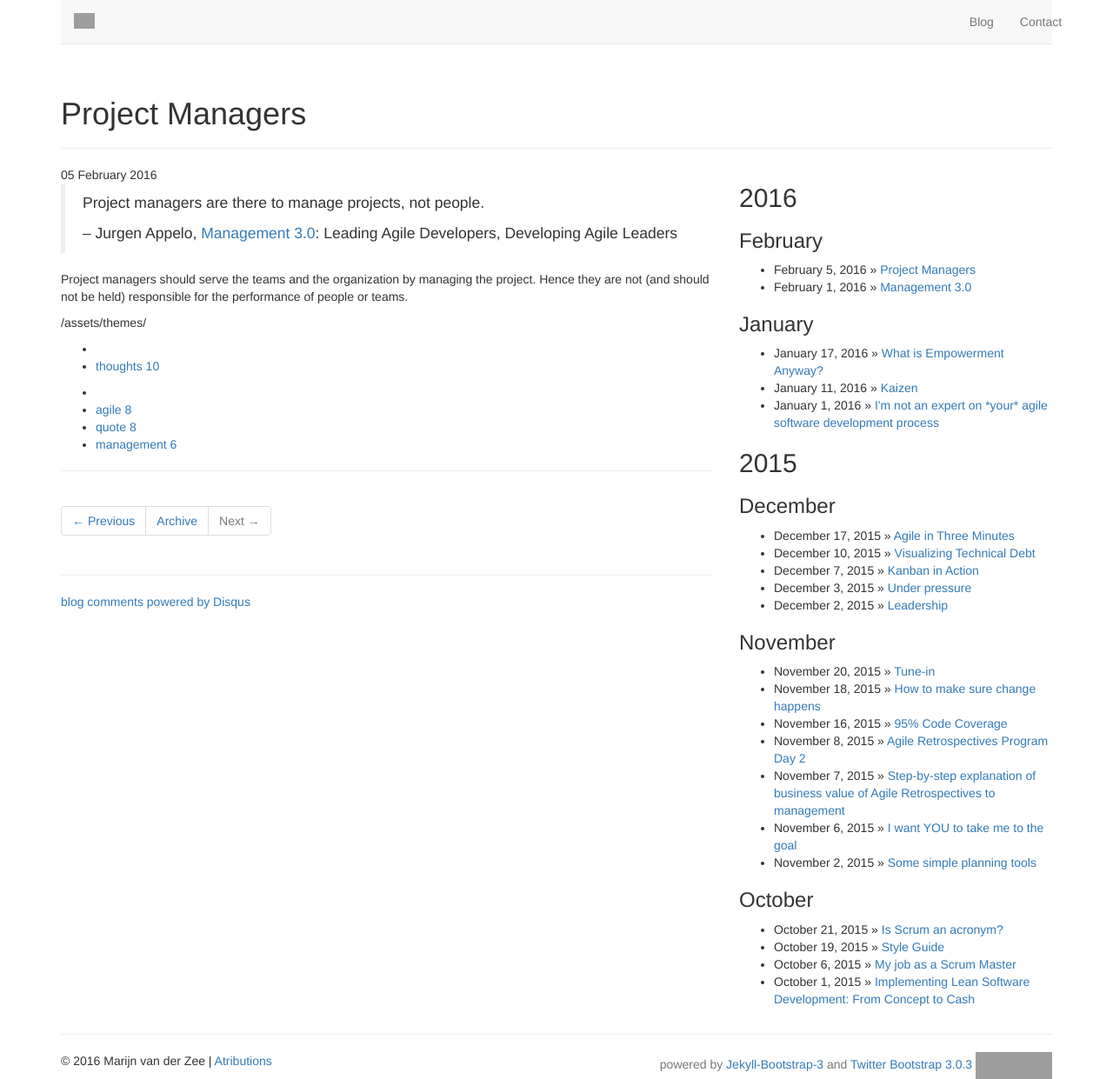
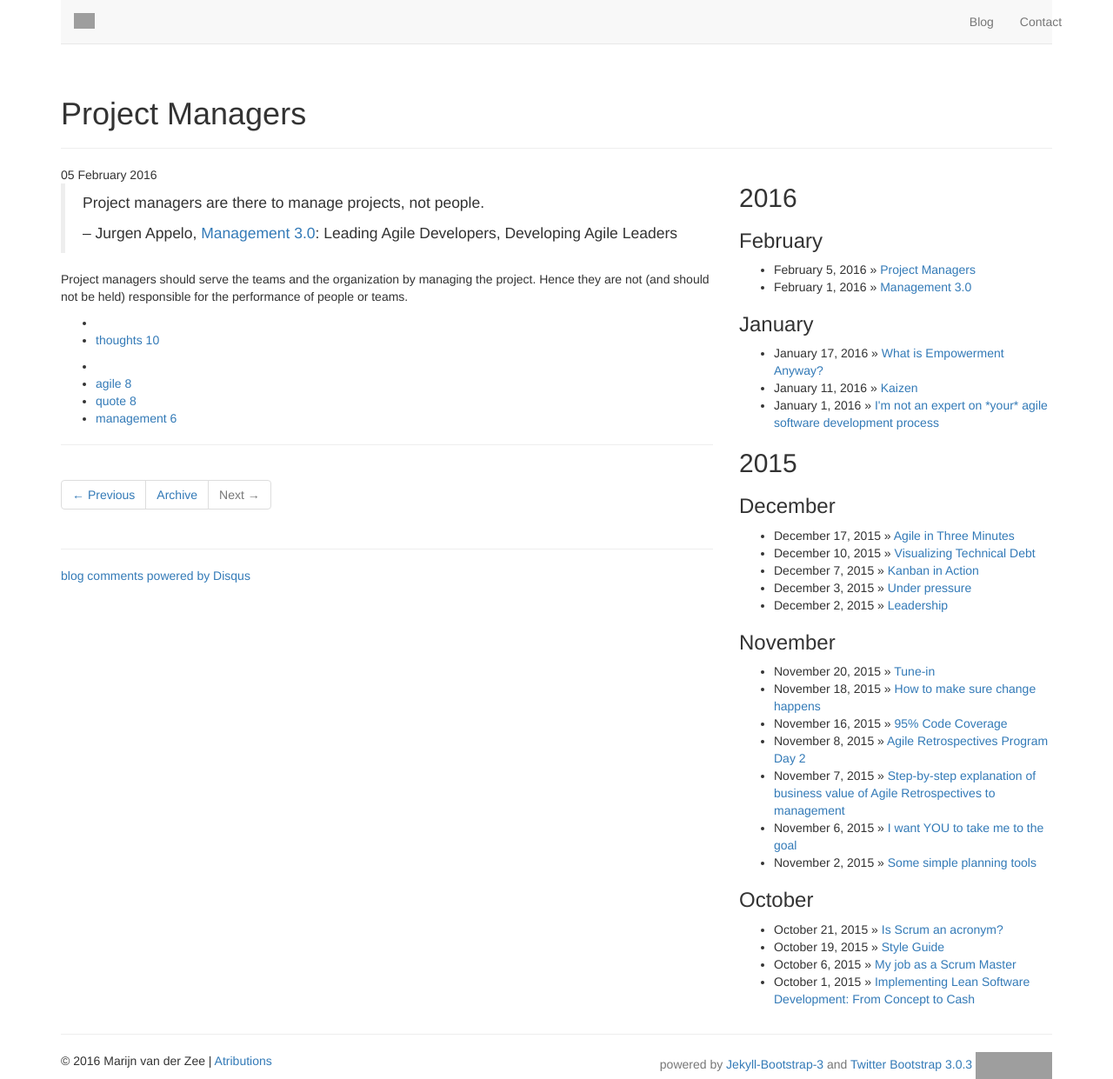
Before and after one commit to serraict/serraict.github.io, a Jekyll site: the page built from _posts/thoughts/2016-02-05-project-managers.md, in a window 1280 px wide. Shown: the whole page at 87% size. Built offline with Jekyll 4.4.1, drawn with Linux system fonts in a browser that asks for light colours; nearby versions of some CDN libraries; library files that are not in the unit come from our copies; comment, search, counter and statistics services are not loaded; grey boxes are pictures that could not be loaded.

Commit message:
Remove double setup in all posts

```diff
--- a/_posts/thoughts/2016-02-05-project-managers.md
+++ b/_posts/thoughts/2016-02-05-project-managers.md
@@ -15,8 +15,5 @@
 Project managers should serve the teams and the organization by managing the project.
 Hence they are not (and should not be held) responsible for the performance of people or teams.
 
-{{ ASSET_PATH }}
-
-
 
  [Management 3.0]: http://my.safaribooksonline.com/9780321719027/ch12lev1sec13?percentage=&reader=pf#X2ludGVybmFsX0h0bWxWaWV3P3htbGlkPTk3ODAzMjE3MTkwMjclMkZjaDEzbGV2MXNlYzE1JnF1ZXJ5PQ==
--- a/blog.html
+++ b/blog.html
@@ -6,7 +6,6 @@
 ---
 {% include JB/setup %}
 
-{% include JB/setup %}
+{% assign posts_collate = site.posts %}
 
-{% assign posts_collate = site.posts %}
 {% include JB/posts_collate %}
```
